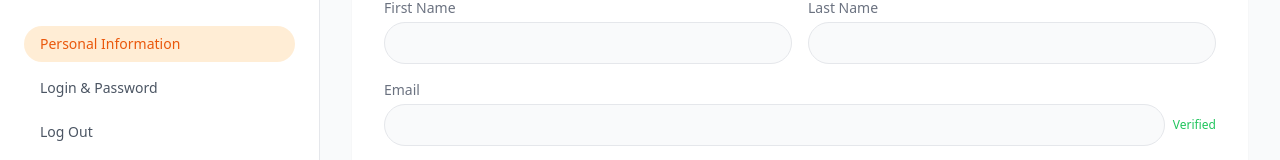
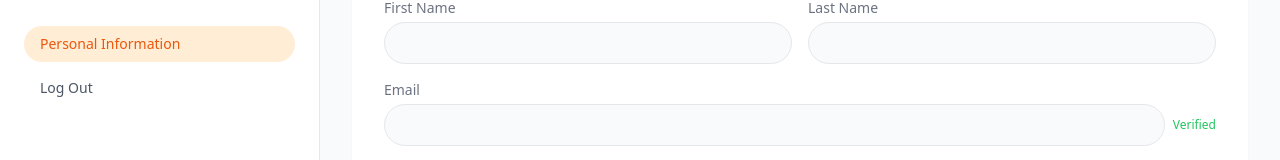
Before and after one commit to Ualihankyzy/food_recipes, a Nuxt app: page /profile in a window 1280 px wide. Shown: the part 174-334 px from the top of the page. Built offline with nearby package versions, Linux system fonts and the light colour scheme.

Commit message:
feat: login проверка email/password, redirect на index

```diff
--- a/pages/profile.vue
+++ b/pages/profile.vue
@@ -15,11 +15,7 @@
         >
           <span>Personal Information</span>
         </button>
-        <button
-          class="w-full flex items-center gap-2 px-4 py-2 rounded-full text-gray-600 hover:bg-gray-100 text-sm"
-        >
-          <span>Login & Password</span>
-        </button>
+
         <button
           @click="handleLogout"
           class="w-full flex items-center gap-2 px-4 py-2 rounded-full text-gray-600 hover:bg-gray-100 text-sm"
```
